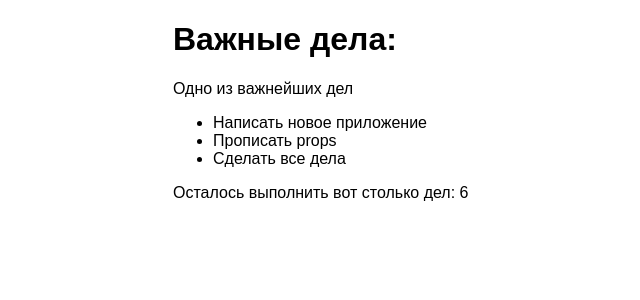
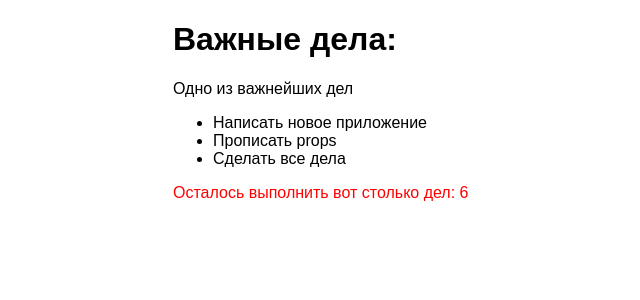
Before and after one commit to WebHeroSchool/react_todo7, a React (Create React App) app: page / in a window 1280 px wide. Shown: the top 300 px of the page, without its empty margins (317-957 px from the left). Built offline with nearby package versions, Linux system fonts and the light colour scheme.

Commit message:
modified:   src/components/Footer/Footer.js 	new file:   src/components/Footer/Footer.module.css

```diff
--- a/src/components/Footer/Footer.js
+++ b/src/components/Footer/Footer.js
@@ -1,3 +1,5 @@
 import React from 'react';
-const Footer = ({count}) => (<p>Осталось выполнить вот столько дел: {count}</p>);
+import styles from './Footer.module.css';
+
+const Footer = ({count}) => (<p className = {styles.lest}>Осталось выполнить вот столько дел: {count}</p>);
 export default Footer;
--- /dev/null
+++ b/src/components/Footer/Footer.module.css
@@ -0,0 +1,4 @@
+.lest {
+  font-family: fantasy;
+  color: red;
+}
```
